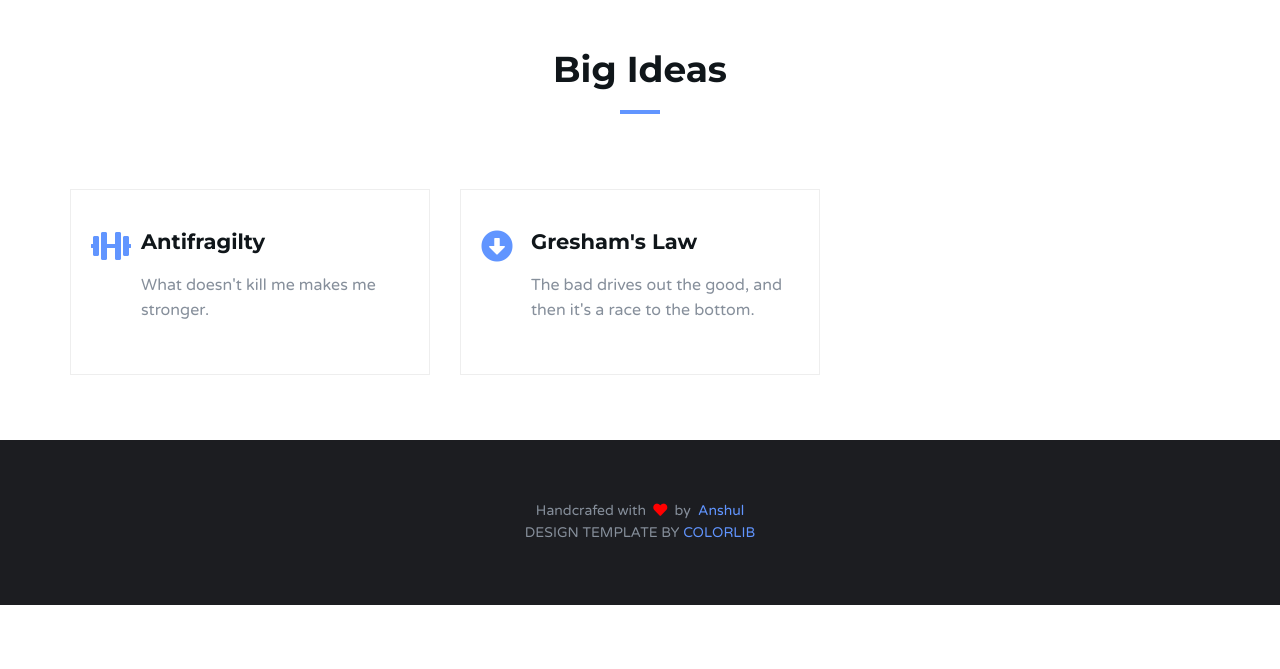
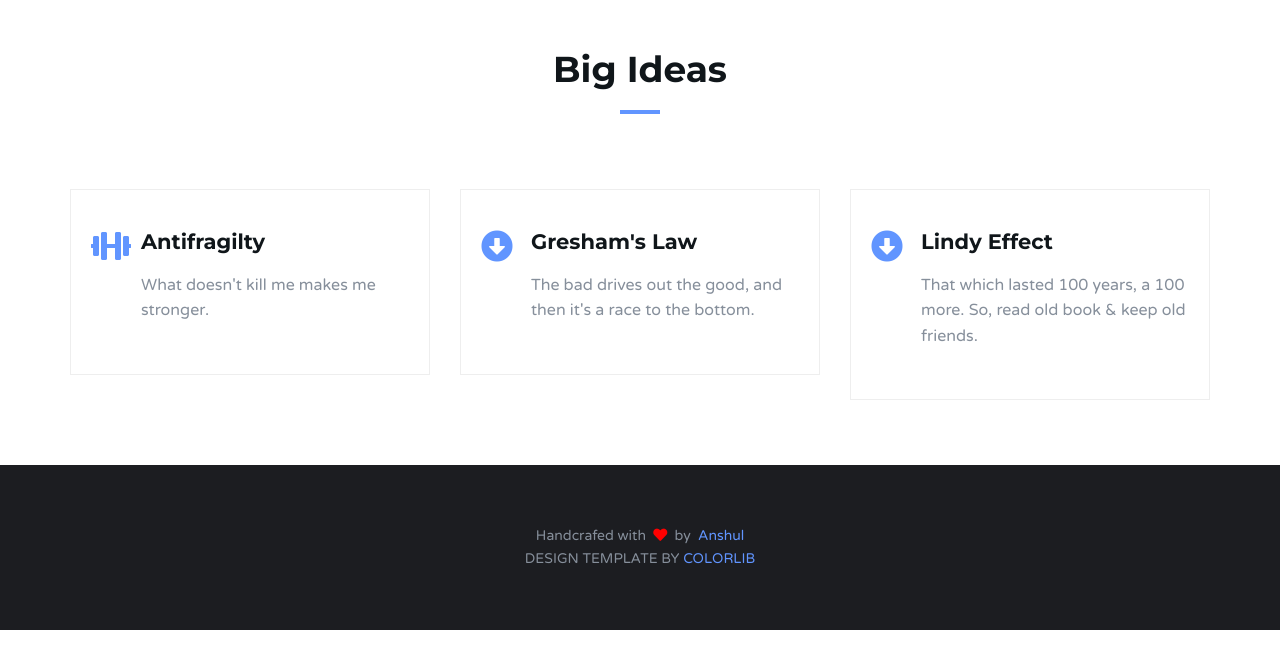
Before and after one commit to anshulkhare7/BigIdeasWebsite, a Jekyll site: the page built from index.html, in a window 1280 px wide. Shown: the top 669 px of the page. Built offline with Jekyll 4.4.1, drawn with Linux system fonts in a browser that asks for light colours; nearby versions of some CDN libraries.

Commit message:
added Lindy Effect

```diff
--- a/_data/ideas.yml
+++ b/_data/ideas.yml
@@ -5,3 +5,7 @@
 - icon: "fas fa-arrow-alt-circle-down"
   title:  "Gresham's Law"
   description: "The bad drives out the good, and then it's a race to the bottom."
+
+- icon: "fas fa-arrow-alt-circle-down"
+  title:  "Lindy Effect"
+  description: "That which lasted 100 years, a 100 more. So, read old book & keep old friends."
```
